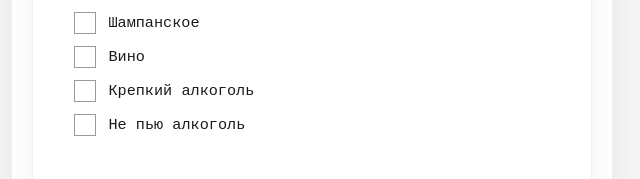
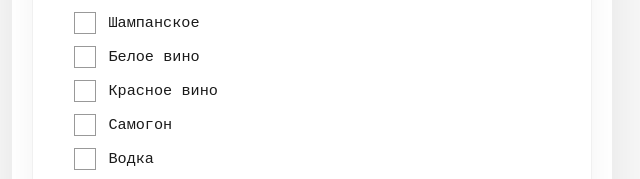
Before and after one commit to MrCartonix/wendingkirillaliya, a website: page index.html in a window 1280 px wide. Shown: the part 4115-4294 px from the top of the page, without its empty margins (328-968 px from the left). Drawn offline with nearby package versions, Linux system fonts and the light colour scheme.

Commit message:
Update index.html

```diff
--- a/index.html
+++ b/index.html
@@ -295,8 +295,10 @@
                             <label class="form-label">ВАШИ ПРЕДПОЧТЕНИЯ</label>
                             <div class="checkbox-group">
                                 <label class="custom-control"><input type="checkbox" name="Напиток" value="Шампанское"> Шампанское</label>
-                                <label class="custom-control"><input type="checkbox" name="Напиток" value="Вино"> Вино</label>
-                                <label class="custom-control"><input type="checkbox" name="Напиток" value="Крепкое"> Крепкий алкоголь</label>
+                                <label class="custom-control"><input type="checkbox" name="Напиток" value="Вино"> Белое вино</label>
+                                <label class="custom-control"><input type="checkbox" name="Напиток" value="Вино"> Красное вино</label>
+                                <label class="custom-control"><input type="checkbox" name="Напиток" value="Крепкое"> Самогон</label>
+                                <label class="custom-control"><input type="checkbox" name="Напиток" value="Вино"> Водка</label>
                                 <label class="custom-control"><input type="checkbox" name="Напиток" value="Не пью"> Не пью алкоголь</label>
                             </div>
                         </div>
```
